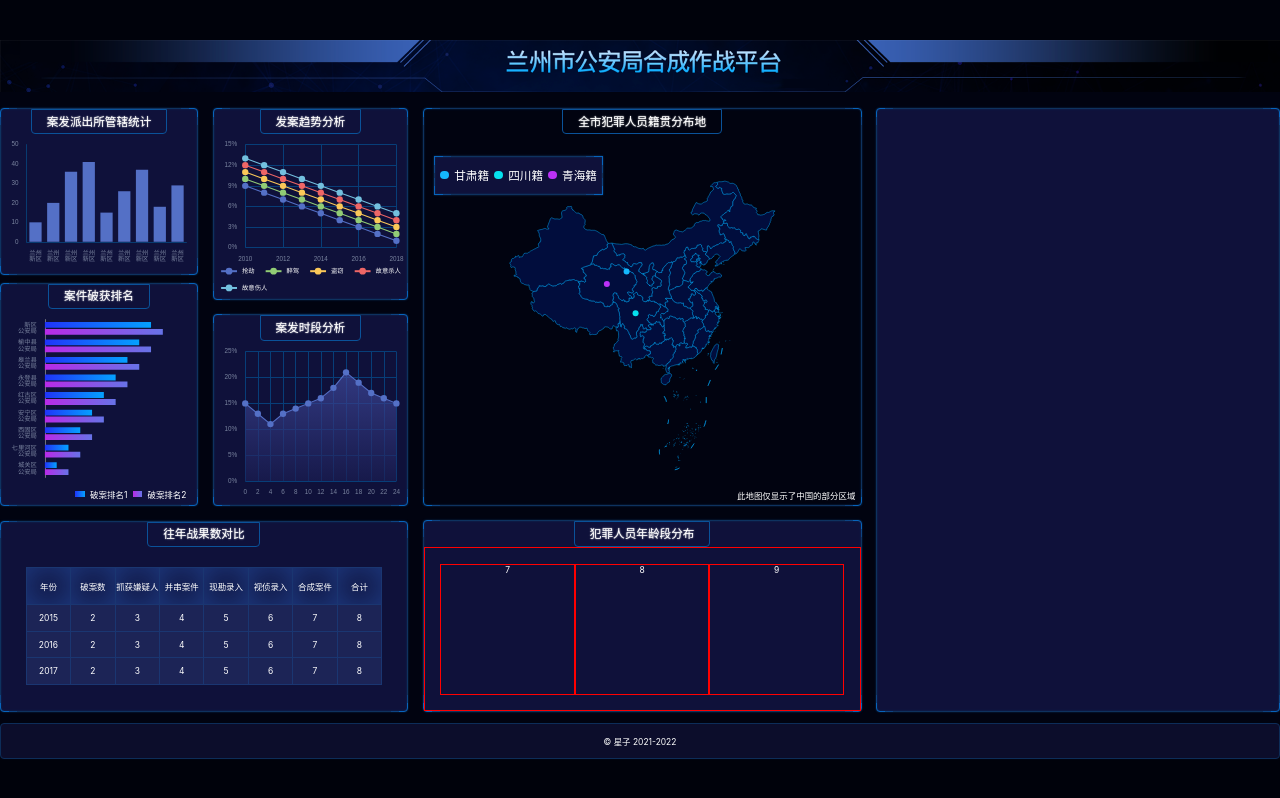
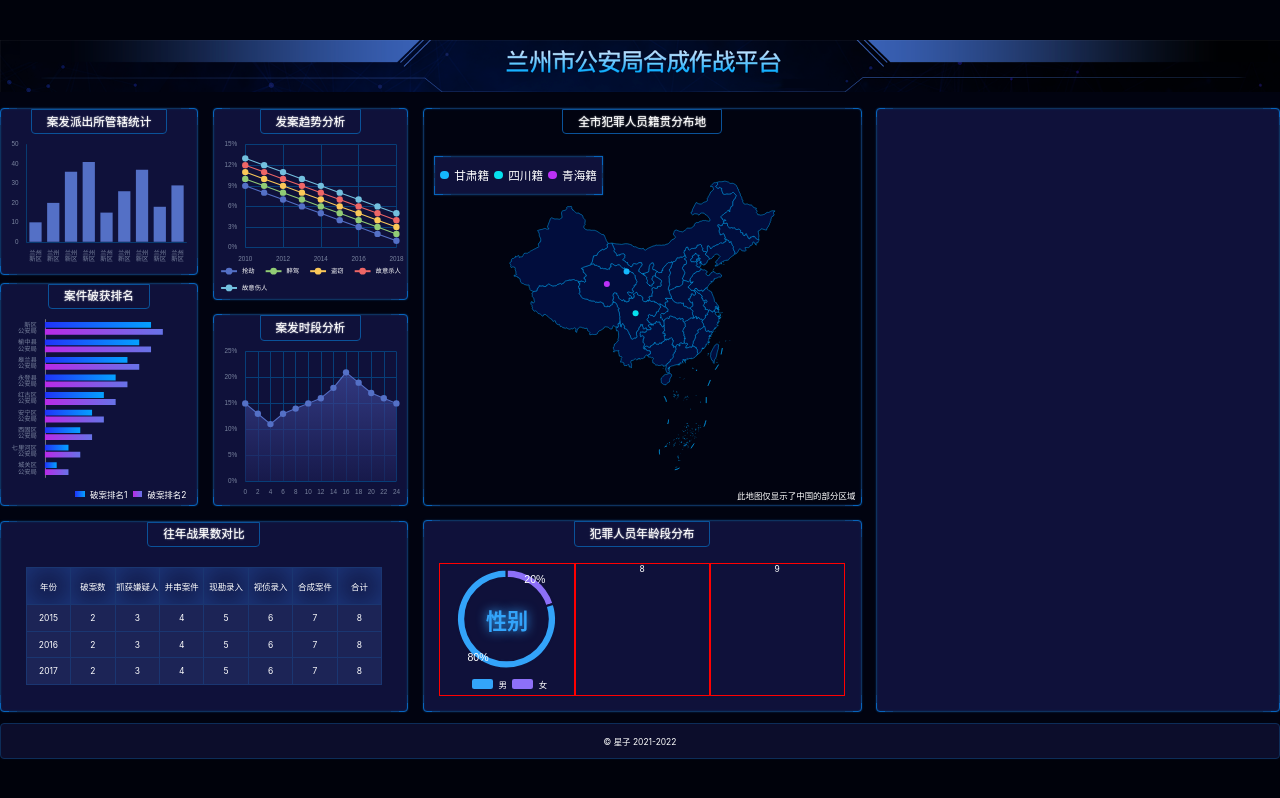
Before and after one commit to EvelynWXY/big-screen-demo-02, a React (Vite) app: page /#/ in a window 1280 px wide. Built offline with nearby package versions, Linux system fonts and the light colour scheme.

Commit message:
Chart7 完成

```diff
--- a/src/components/chart-7.tsx
+++ b/src/components/chart-7.tsx
@@ -1,15 +1,58 @@
 import React, { useEffect, useRef } from "react";
 import * as echarts from "echarts";
+import { createEchartsOptions } from "../shared/create-echarts-options";
+import { color } from "echarts";
+import { px } from "../shared/px";
 
 export const Chart7 = () => {
   const divRef = useRef(null);
   useEffect(() => {
     var myChart = echarts.init(divRef.current);
+    myChart.setOption(
+      createEchartsOptions({
+        color: ["#8D70F8", "#33A4FA"],
+        xAxis: { show: false },
+        yAxis: { show: false },
+        legend: { show: false },
+        series: [
+          {
+            name: "访问来源",
+            type: "pie",
+            radius: ["75%", "90%"],
+            avoidLabelOverlap: false,
+            label: {
+              show: true,
+              position: "inside",
+              textStyle: { color: "white", fontSize: px(20) },
+              formatter(options) {
+                return (options.value * 100).toFixed(0) + "%";
+              },
+            },
+            labelLine: { show: false },
+            itemStyle: {
+              borderColor: "#0F113A",
+              borderWidth: px(4),
+            },
+            data: [
+              { value: 0.2, name: "女" },
+              { value: 0.8, name: "男" },
+            ],
+          },
+        ],
+      })
+    );
   }, []);
 
   return (
     <div className="年龄段-图1">
-      7<div ref={divRef} className="chart"></div>
+      <div className="chart">
+        <div className="main" ref={divRef} />
+        <div className="text">性别</div>
+      </div>
+      <div className="legend">
+        <span className="male" />男
+        <span className="female" />女
+      </div>
     </div>
   );
 };
--- a/src/pages/home.scss
+++ b/src/pages/home.scss
@@ -122,7 +122,6 @@
       > .charts {
         width: 100%;
         flex: 1;
-        border: 1px solid red;
         display: flex;
         padding: px(30);
       }
@@ -133,6 +132,44 @@
         border: 1px solid red;
         display: flex;
         flex-direction: column;
+      }
+      &-图1 {
+        .legend {
+          height: px(40);
+          display: flex;
+          align-items: center;
+          justify-content: center;
+          > span {
+            display: inline-block;
+            width: px(40);
+            height: px(20);
+            border-radius: px(4);
+            margin: 0 px(10);
+          }
+          .male {
+            background: #33a4fa;
+          }
+          .female {
+            background: #8d70f8;
+          }
+        }
+        .chart {
+          position: relative;
+          display: flex;
+          > .main {
+            flex: 1;
+          }
+          > .text {
+            position: absolute;
+            top: 50%;
+            left: 50%;
+            transform: translate(-50%, -50%);
+            color: #33a4fa;
+            font-size: px(40);
+            text-shadow: 0 0 px(20) #33a4fa;
+            font-weight: bold;
+          }
+        }
       }
     }
     .籍贯 {
```
